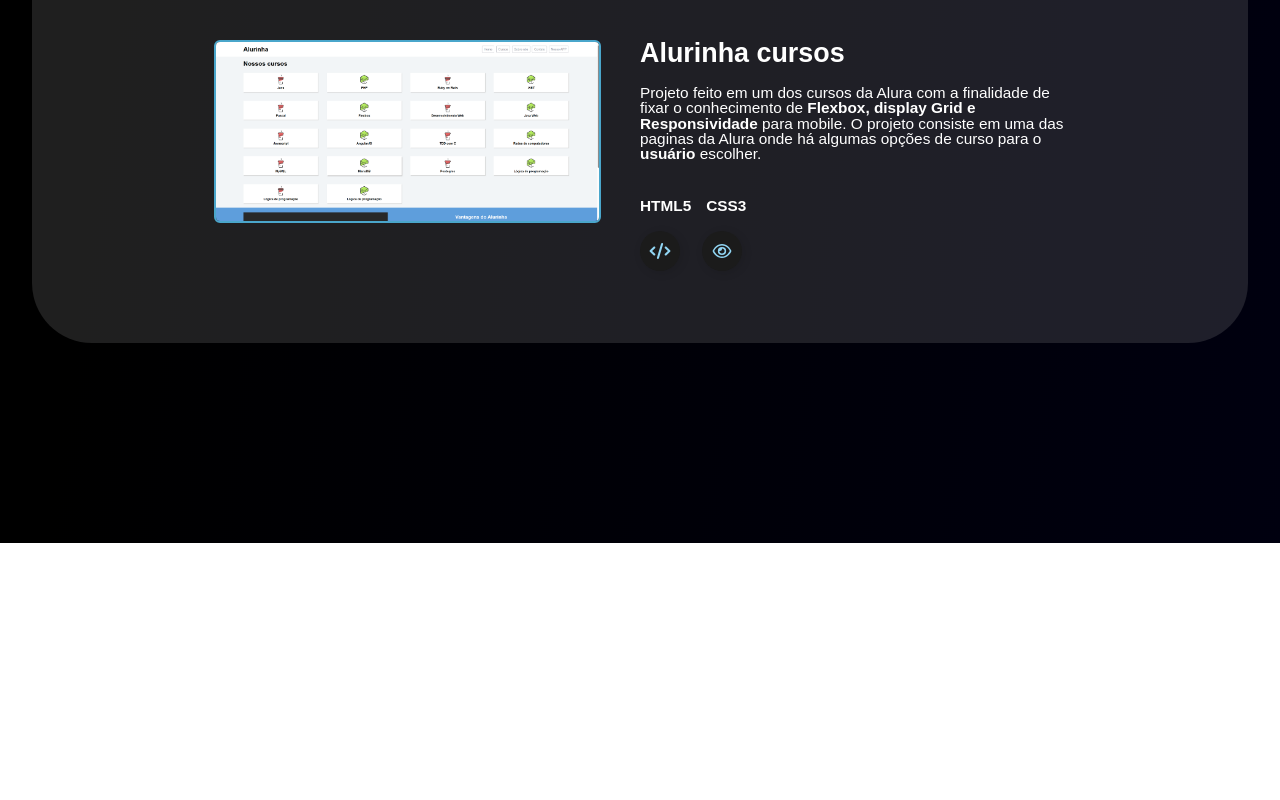
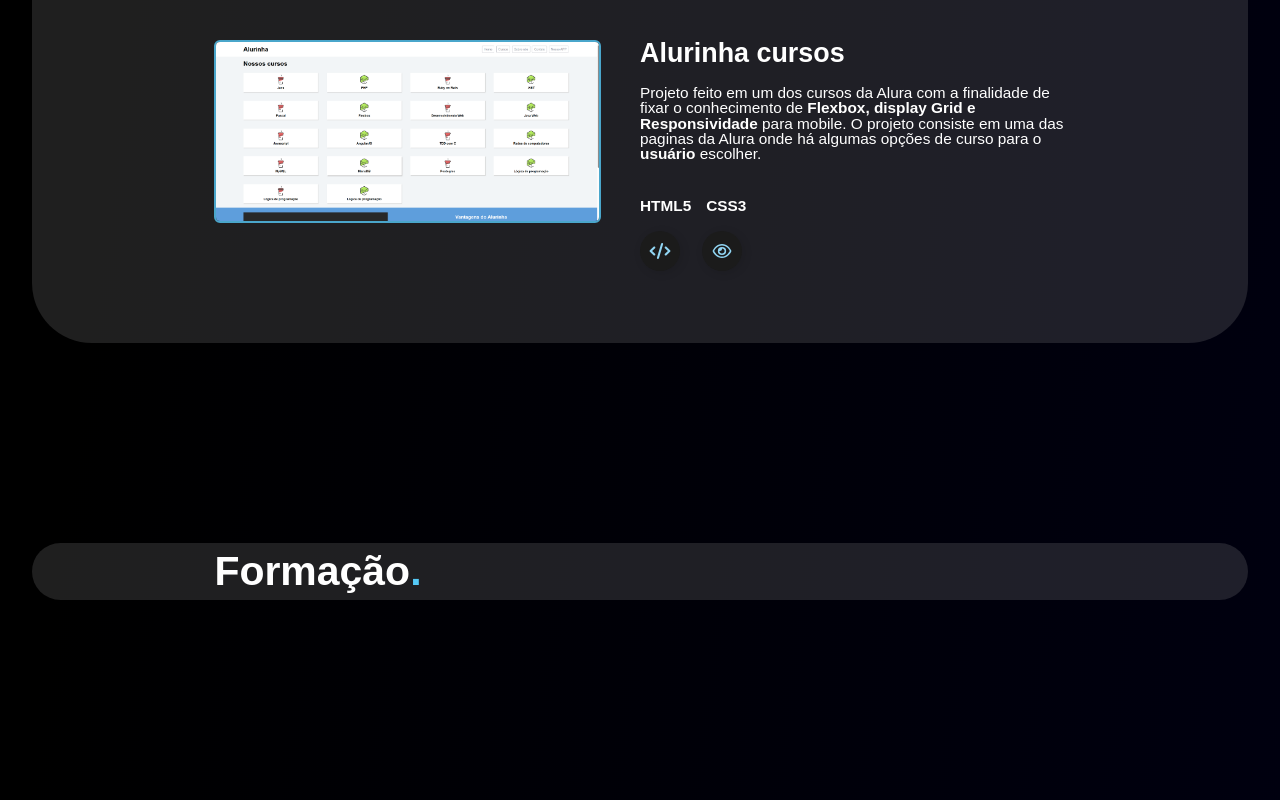
Before and after one commit to Ian-Alemida/devfollio, a React (Create React App) app: page / in a window 1280 px wide. Shown: the part 4277-5077 px from the top of the page. Before the commit the page ends 4820 px from the top, so only its background shows below. Built offline with nearby package versions, Linux system fonts and the light colour scheme.

Commit message:
customize Courses

```diff
--- a/src/App.jsx
+++ b/src/App.jsx
@@ -5,6 +5,7 @@
 import About from './Components/About/About';
 import Technology from './Components/Technology/Technology';
 import Projects from './Components/Projects/Projects';
+import Courses from './Components/Courses/Courses';
 
 function App() {
   return (
@@ -14,6 +15,7 @@
       <About></About>
       <Technology></Technology>
       <Projects></Projects>
+      <Courses></Courses>
     </div>
   );
 }
--- a/src/Components/Courses/Courses.jsx
+++ b/src/Components/Courses/Courses.jsx
@@ -2,7 +2,12 @@
 
 function Courses () {
     return(
-        <div></div>
+        <div className='content-courses'>
+            <h2>Formação<span>.</span></h2>
+            <div className='content-courses-row'>
+
+            </div>
+        </div>
     )
 }
 
--- a/src/Components/Courses/courses.css
+++ b/src/Components/Courses/courses.css
@@ -0,0 +1,17 @@
+.content-courses{
+    width: 95vw;
+    display: flex;
+    flex-direction: column;
+    background-color: #99999933;
+    border-radius: 60px;
+    font-family: 'releway', sans-serif;
+    margin-bottom: 25vh;
+}
+.content-courses h2{
+    font-size: 3.2vw;
+    font-weight: bold;
+    margin: 1vh 15%;
+}
+.content-courses h2 span{
+    color: #55c9f6;
+}
```
Also changed, not shown: src/Components/Courses/CardTecnologo/CardTecnologo.css (added), src/Components/Courses/CardTecnologo/CardTecnologo.jsx (added).
